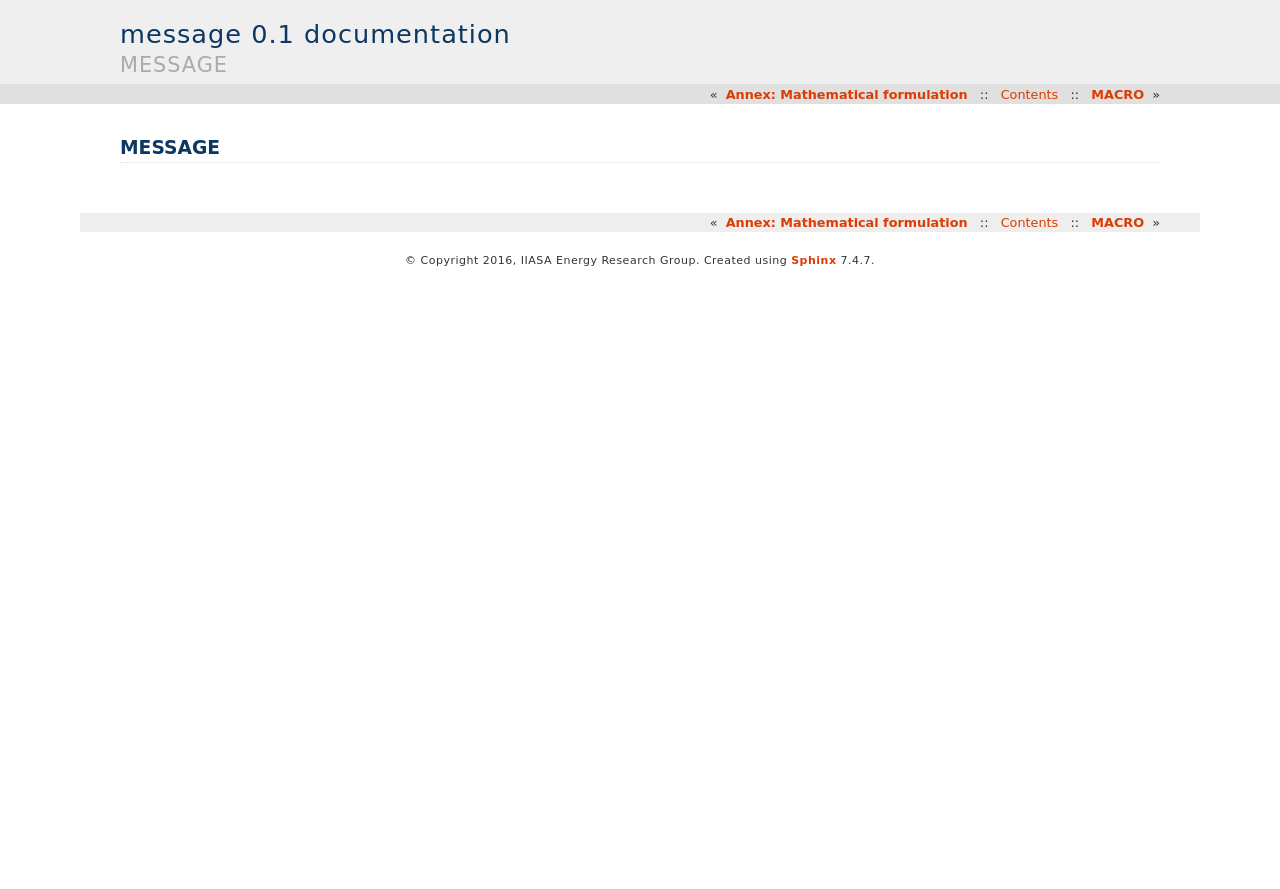
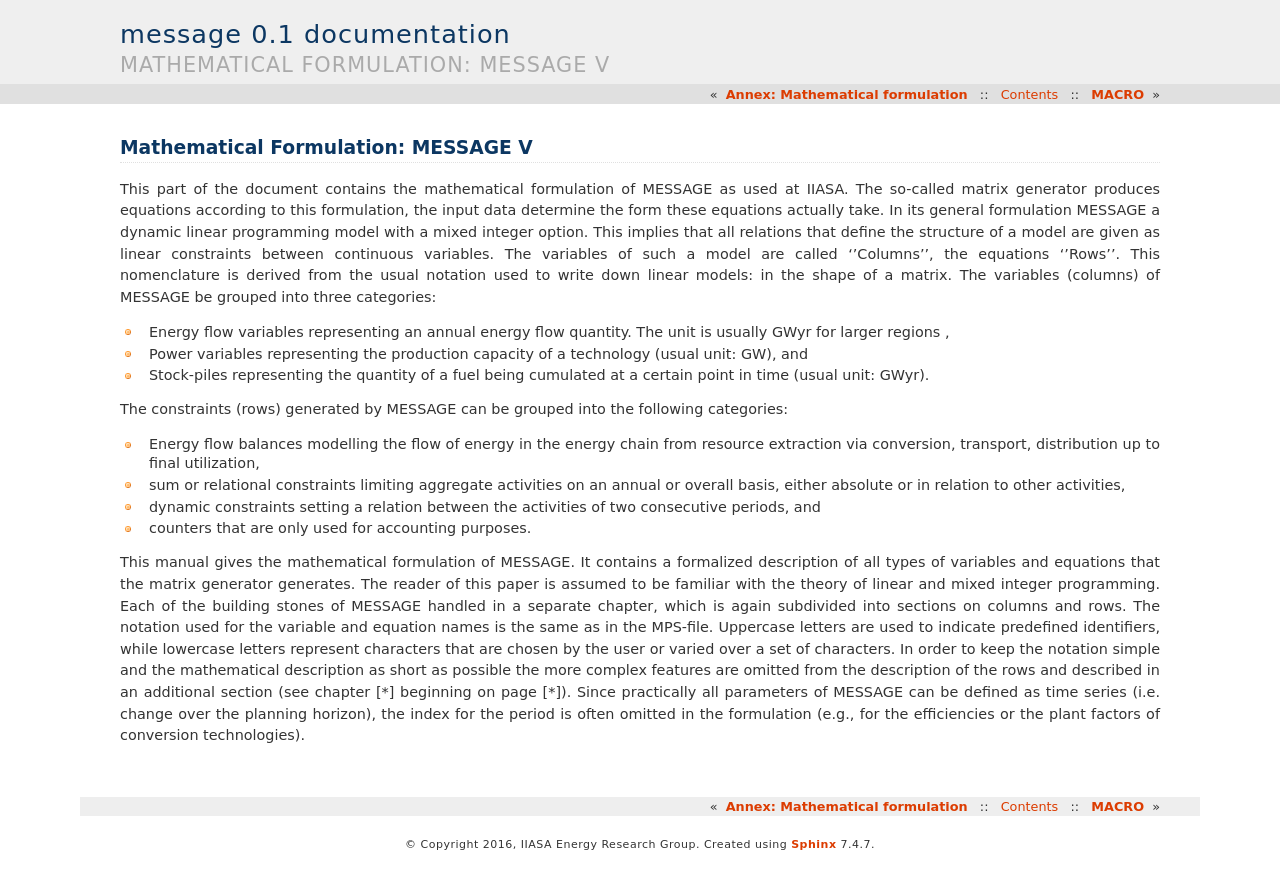
Before and after one commit to yiyi1991/message-ix-models, a Sphinx documentation site: the page built from doc/global/source/message_globiom/annex/message/index.rst, in a window 1280 px wide. Shown: the top 889 px of the page. Built offline with Sphinx 7.4.7, drawn with Linux system fonts in a browser that asks for light colours; pages that are not in the unit, such as notebooks, are missing from menus.

Commit message:
introduction to MESSAGE mathematical annex added

```diff
--- a/doc/global/source/message_globiom/annex/message/index.rst
+++ b/doc/global/source/message_globiom/annex/message/index.rst
@@ -1,2 +1,26 @@
-MESSAGE
+Mathematical Formulation: MESSAGE V
 ====
+This part of the document contains the mathematical formulation of MESSAGE as used at IIASA. The so-called matrix generator produces equations according to this formulation,
+the input data determine the form these equations actually take. In its general formulation MESSAGE a dynamic linear programming model with a mixed integer option.
+This implies that all relations that define the structure of a model are given as linear constraints between continuous variables. The variables of such a model are called
+''Columns'', the equations ''Rows''. This nomenclature is derived from the usual notation used to write down linear models: in the shape of a matrix.
+The variables (columns) of MESSAGE be grouped into three categories:
+
+* Energy flow variables representing an annual energy flow quantity. The unit is usually GWyr for larger regions ,
+* Power variables representing the production capacity of a technology (usual unit: GW), and
+* Stock-piles representing the quantity of a fuel being cumulated at a certain point in time (usual unit: GWyr).
+
+The constraints (rows) generated by MESSAGE can be grouped into the following categories:
+
+* Energy flow balances modelling the flow of energy in the energy chain from resource extraction via conversion, transport, distribution up to final utilization,
+* sum or relational constraints limiting aggregate activities on an annual or overall basis, either absolute or in relation to other activities,
+* dynamic constraints setting a relation between the activities of two consecutive periods, and
+* counters that are only used for accounting purposes.
+
+This manual gives the mathematical formulation of MESSAGE. It contains a formalized description of all types of variables and equations that the matrix generator generates.
+The reader of this paper is assumed to be familiar with the theory of linear and mixed integer programming. Each of the building stones of MESSAGE handled in a separate chapter,
+which is again subdivided into sections on columns and rows. The notation used for the variable and equation names is the same as in the MPS-file. Uppercase letters are used to
+indicate predefined identifiers, while lowercase letters represent characters that are chosen by the user or varied over a set of characters. In order to keep the notation simple and
+the mathematical description as short as possible the more complex features are omitted from the description of the rows and described in an additional section (see chapter [*] beginning on page [*]).
+Since practically all parameters of MESSAGE can be defined as time series (i.e. change over the planning horizon), the index for the period is often omitted in the formulation
+(e.g., for the efficiencies or the plant factors of conversion technologies).
```
